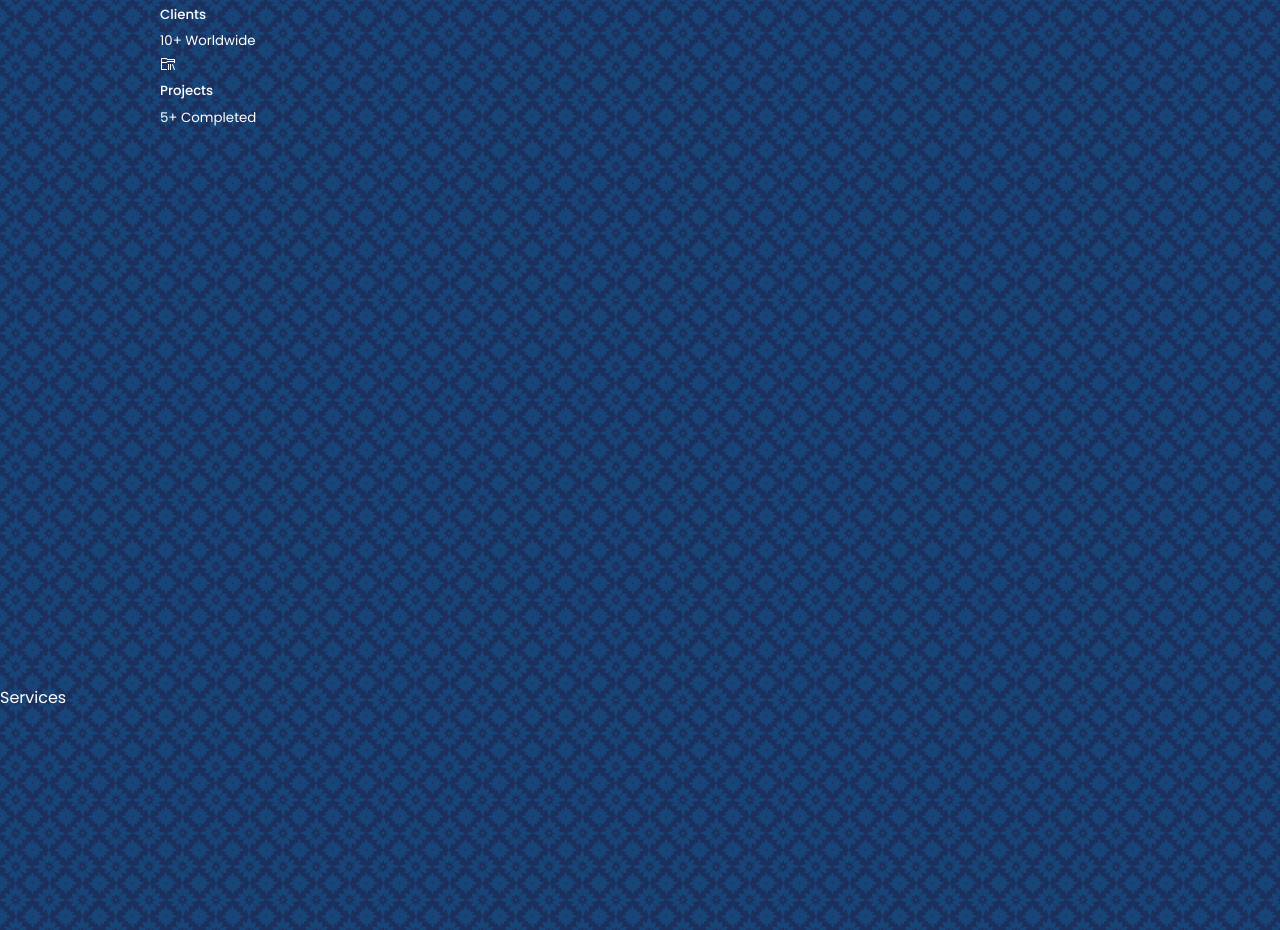
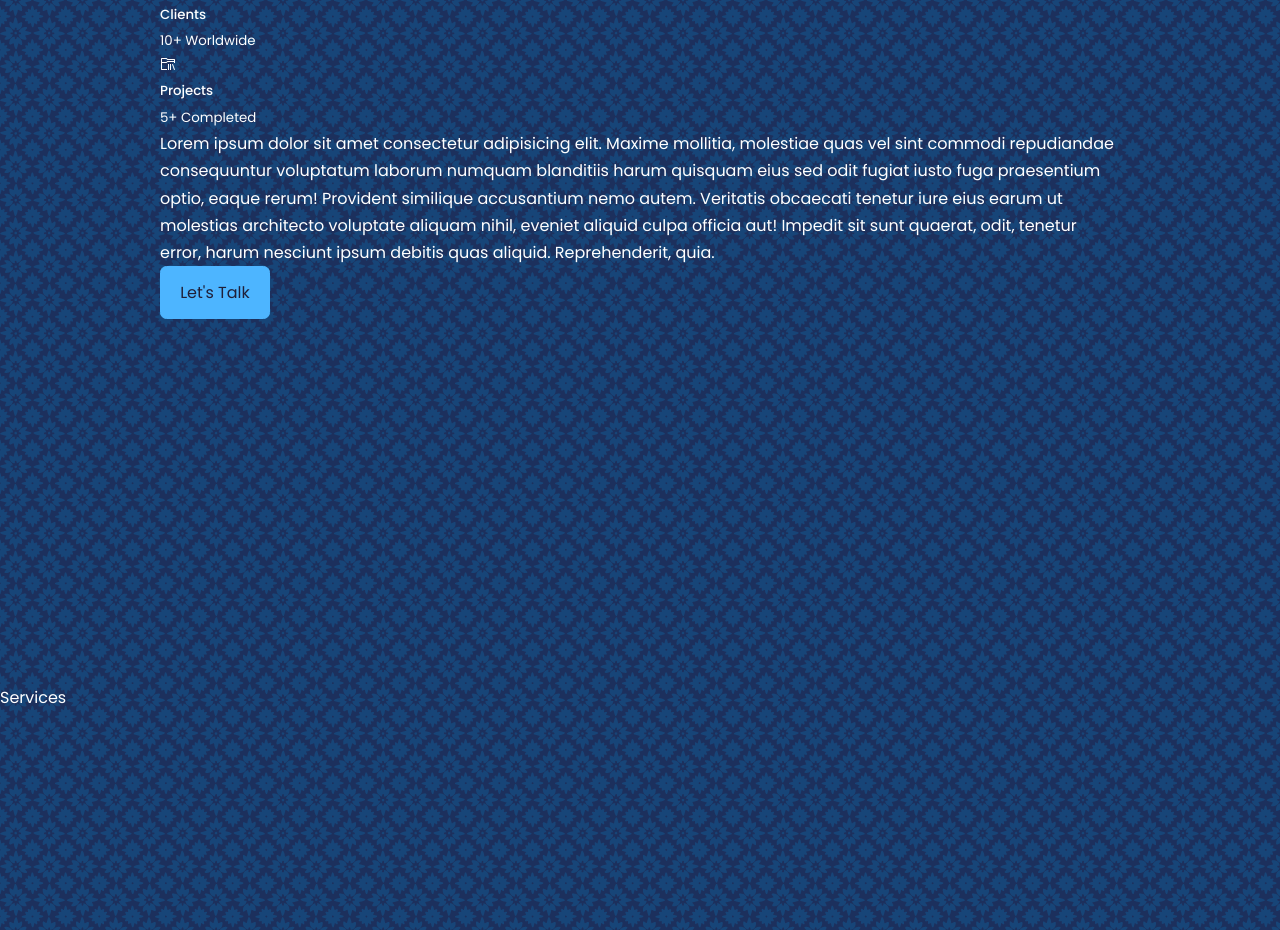
Before and after one commit to Gitthuma/george-githuma-portfolio-website, a React (Create React App) app: page / in a window 1280 px wide. Shown: the part 2100-3030 px from the top of the page. Built offline with nearby package versions, Linux system fonts and the light colour scheme.

Commit message:
Add paragraph and button after cards articles

```diff
--- a/src/Components/About/About.js
+++ b/src/Components/About/About.js
@@ -15,6 +15,7 @@
     //Add about cards with articles
     //Add content headings and icons
     //Duplicate icons two times and change content
+    //Add paragraph and button after cards articles
     <section id='about'>
       <h5>Get to Know</h5>
       <h2>About Me</h2>
@@ -48,6 +49,19 @@
               <small>5+ Completed</small>
             </article>
 
+            <p>
+              Lorem ipsum dolor sit amet consectetur adipisicing elit. Maxime mollitia,
+              molestiae quas vel sint commodi repudiandae consequuntur voluptatum laborum
+              numquam blanditiis harum quisquam eius sed odit fugiat iusto fuga praesentium
+              optio, eaque rerum! Provident similique accusantium nemo autem. Veritatis
+              obcaecati tenetur iure eius earum ut molestias architecto voluptate aliquam
+              nihil, eveniet aliquid culpa officia aut! Impedit sit sunt quaerat, odit,
+              tenetur error, harum nesciunt ipsum debitis quas aliquid. Reprehenderit,
+              quia.
+            </p>
+
+            <a href='#contacts' className='btn btn-primary'>Let's Talk</a>
+
           </div>
         </div>
 
```
